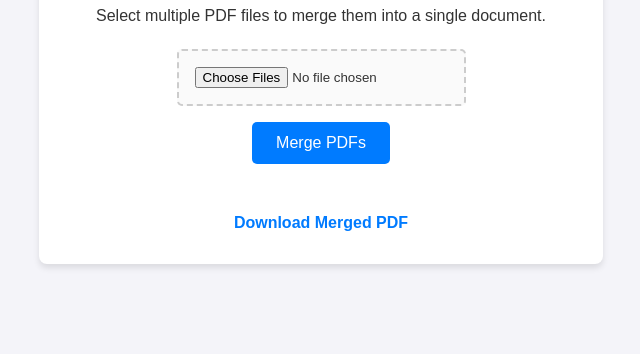
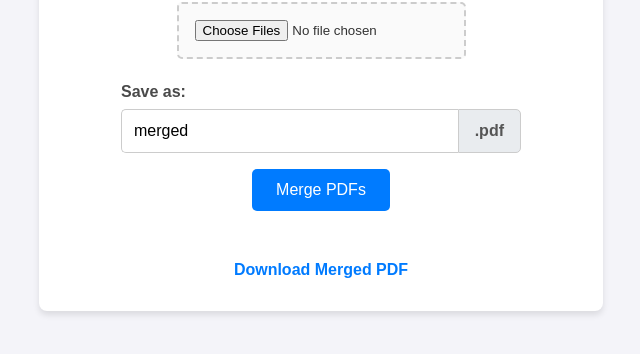
Before and after one commit to Vab-jain/pdf-merger-website, a plain HTML site: page index.html in a window 1280 px wide. Shown: the part 318-672 px from the top of the page, without its empty margins (319-959 px from the left). Drawn offline with Linux system fonts and the light colour scheme.

Commit message:
Adding save-as text box to name the output file

```diff
--- a/index.html
+++ b/index.html
@@ -16,6 +16,14 @@
 
         <div style="margin-bottom: 1rem;">
             <button id="clearAllBtn" class="btn-danger" onclick="clearAllFiles()" style="display: none;">Clear All Files</button>
+        </div>
+
+        <div class="output-container">
+            <label for="outputFileName" class="output-label">Save as:</label>
+            <div class="input-group">
+                <input type="text" id="outputFileName" class="text-input" value="merged" placeholder="filename">
+                <span class="extension-label">.pdf</span>
+            </div>
         </div>
 
         <button onclick="mergePdfs()">Merge PDFs</button>
@@ -158,7 +166,13 @@
                 fileNames.push(file.name);
             }
 
-            const mergedFileName = 'merged.pdf';
+            // Replace the mergedFileName logic in your mergePdfs() function with this:
+            let baseName = document.getElementById('outputFileName').value.trim() || 'merged';
+            if (baseName.toLowerCase().endsWith('.pdf')) {
+                baseName = baseName.slice(0, -4); // Remove .pdf if the user accidentally typed it
+            }
+            const mergedFileName = baseName + '.pdf';
+
             await pyodide.runPythonAsync(`
                 from pypdf import PdfWriter
                 import os
--- a/style.css
+++ b/style.css
@@ -142,3 +142,48 @@ button:hover {
 .btn-danger:hover {
     background-color: #c82333;
 }
+
+/* Output Filename Input Styles */
+.output-container {
+    margin: 1.5rem auto 1rem;
+    width: 80%;
+    text-align: left;
+}
+
+.output-label {
+    font-weight: bold;
+    margin-bottom: 0.5rem;
+    color: #4a4a4a;
+    display: block;
+}
+
+.input-group {
+    display: flex;
+    align-items: stretch;
+}
+
+.text-input {
+    padding: 0.75rem;
+    border: 1px solid #ccc;
+    border-right: none; /* Merges visually with the extension label */
+    border-radius: 5px 0 0 5px;
+    font-size: 1rem;
+    flex-grow: 1;
+    outline: none;
+    box-sizing: border-box;
+}
+
+.text-input:focus {
+    border-color: #007bff;
+}
+
+.extension-label {
+    background-color: #e9ecef;
+    border: 1px solid #ccc;
+    padding: 0.75rem 1rem;
+    border-radius: 0 5px 5px 0;
+    color: #555;
+    font-weight: bold;
+    display: flex;
+    align-items: center;
+}
```
